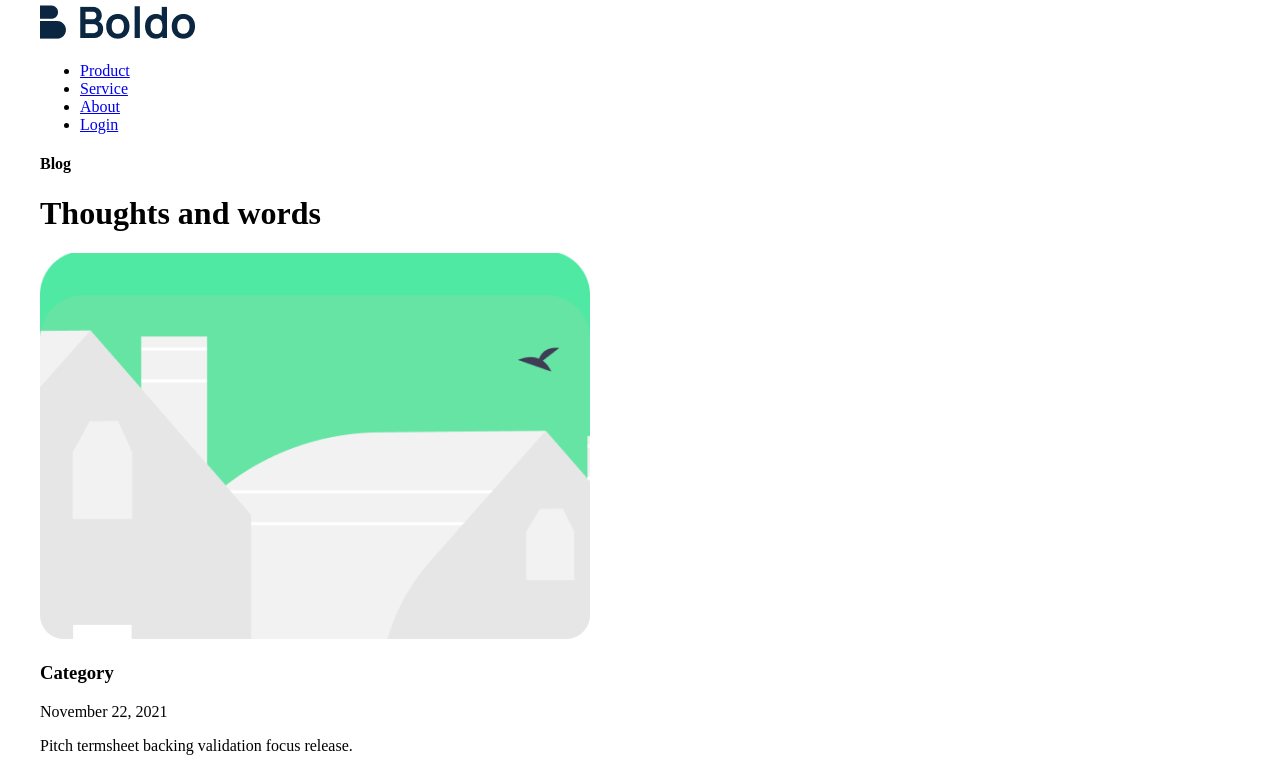
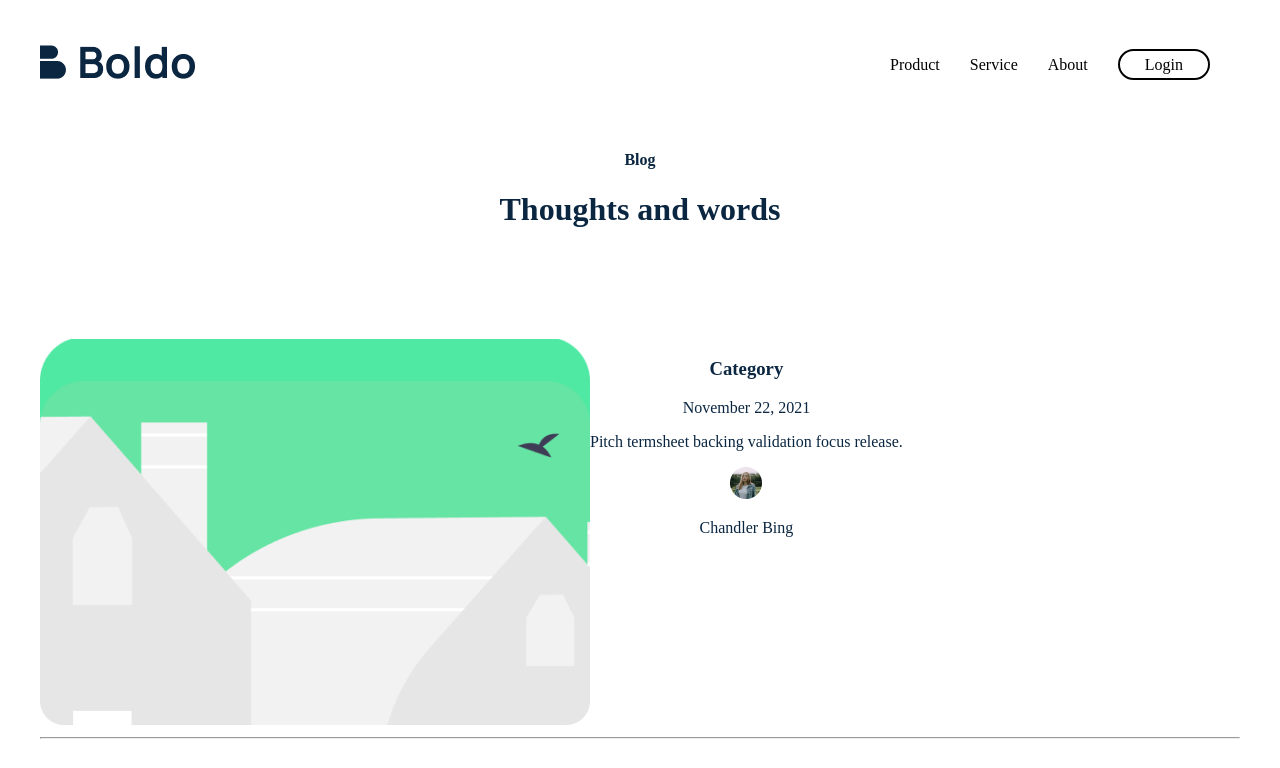
Before and after one commit to Junaid-Akram-khanzada/boldo, a plain HTML site: page blog.html in a window 1280 px wide. Shown: the top 768 px of the page. Drawn offline with Linux system fonts and the light colour scheme.

Commit message:
style sheet

```diff
--- a/stylesheet.css
+++ b/stylesheet.css
@@ -263,3 +263,52 @@ padding: 6px;
 font-weight: 700;
 font-size: 13px;
 }
+
+
+
+
+
+/* blog style */
+.body{
+    margin: 0;
+}
+.header-top-one{
+    display: flex;
+    justify-content: space-between;
+}
+.header-header{
+    padding: 40px;
+}
+.navigation-bar ul li{
+    list-style: none;
+    font-size: 16px;
+    ;
+}
+.navigation-bar ul{
+    display: flex;
+    padding: 0 15px;
+}
+.navigation-bar ul li a{
+    text-decoration: none;
+    margin: 15px;
+    color: #000000;
+}
+.container-blog{
+    padding: 50px;
+}
+.navigation-bar ul li:last-child a{
+    border: 2px solid black;
+    border-radius: 24px;
+    padding: 5px 25px;
+}
+.blog{
+    text-align: center;
+    color: #0A2640;
+    padding: 40px;
+}
+.blog h1{
+    padding: 0 0 50px 0;
+}
+.bottom{
+    display: flex;
+}
```
